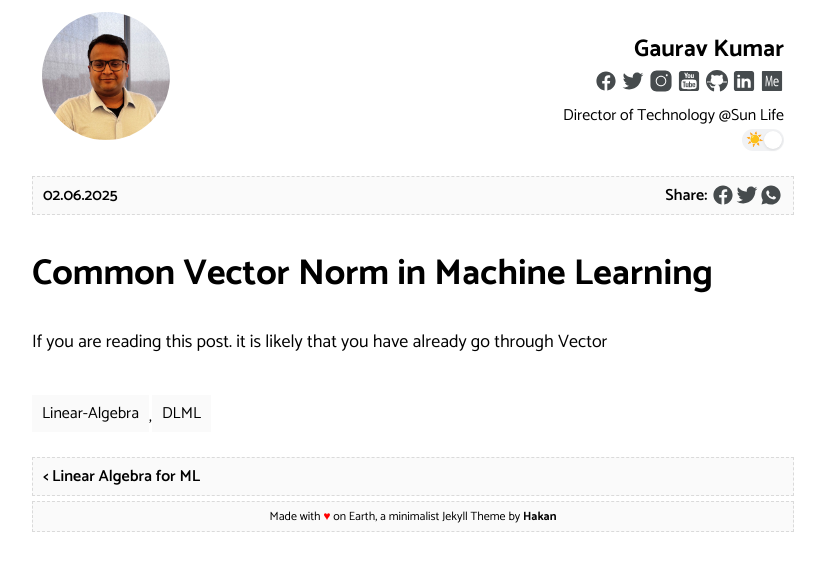
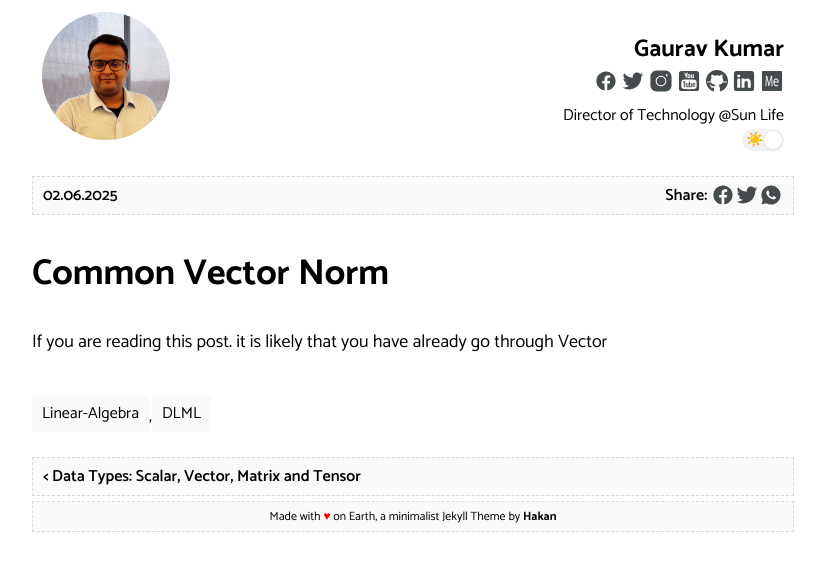
Before and after one commit to gauravbansal74/gauravbansal74.github.io, a Jekyll site: the page built from _posts/2025-06-02-common-vector-norms-in-machine-learning.md, in a window 1280 px wide. Shown: the top 571 px of the page, without its empty margins (227-1052 px from the left). Built offline with Jekyll 4.4.1, drawn with Linux system fonts in a browser that asks for light colours; comment, search, counter and statistics services are not loaded.

Commit message:
feat: updated

```diff
--- a/_posts/2025-06-01-linear-algebra-for-machine-learning-deep-learning.md
+++ b/_posts/2025-06-01-linear-algebra-for-machine-learning-deep-learning.md
@@ -1,9 +1,9 @@
 ---
-title: "Linear Algebra for ML"
+title: "Data Types: Scalar, Vector, Matrix and Tensor"
 date: 2025-06-01T00:00:00+00:00
 author: Gaurav Kumar
 layout: post
-permalink: linear-algebra-for-machine-learning-deep-learning
+permalink: linear-algebra-scalar-vector-matrix-tensor
 categories: DLML
 tags: [Linear-Algebra, DLML]
 ---
--- a/_posts/2025-06-02-common-vector-norms-in-machine-learning.md
+++ b/_posts/2025-06-02-common-vector-norms-in-machine-learning.md
@@ -1,9 +1,9 @@
 ---
-title: "Common Vector Norm in Machine Learning"
+title: "Common Vector Norm "
 date: 2025-06-02T00:00:00+00:00
 author: Gaurav Kumar
 layout: post
-permalink: common-vector-norms-in-machine-learning
+permalink: linear-algebra-common-vector-norms
 categories: DLML
 tags: [Linear-Algebra, DLML]
 ---
```
